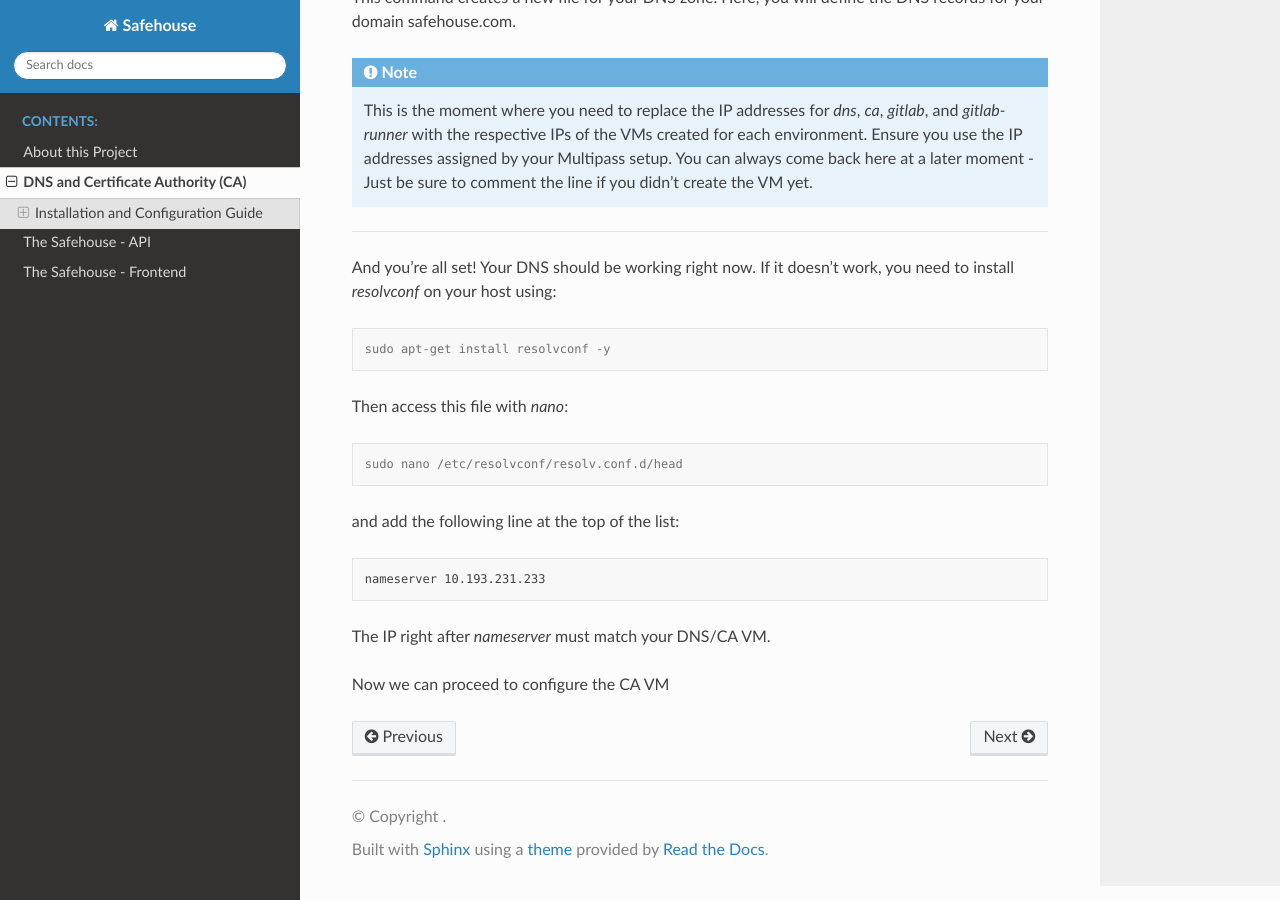
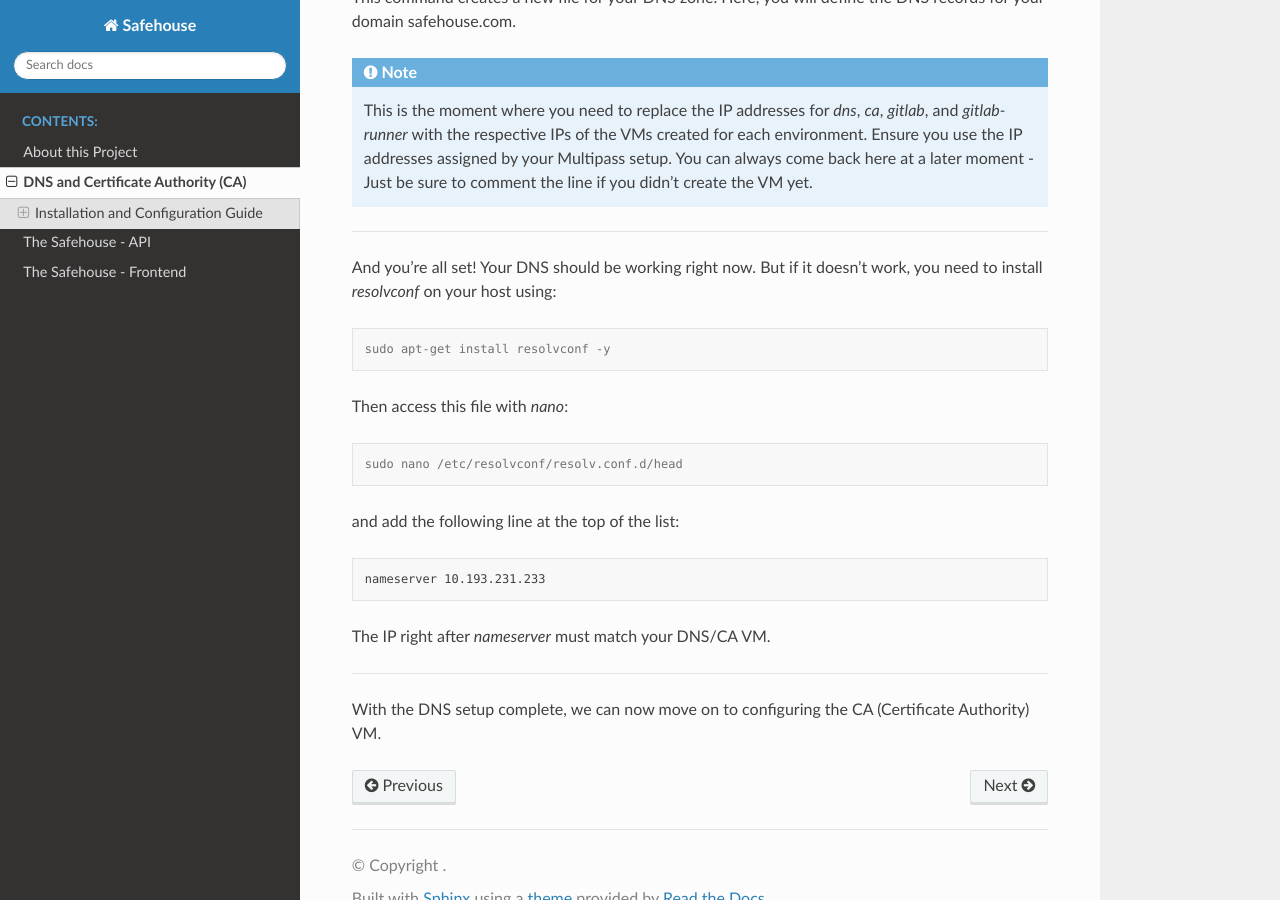
Before and after one commit to adnir-andrade/safehouse, a Sphinx documentation site: the page built from docs/bind9dns.rst, in a window 1280 px wide and 900 px high, scrolled down 1860 px. Built offline with Sphinx 7.4.7 and the Read the Docs theme 2.0.0, drawn with Linux system fonts in a browser that asks for light colours.

Commit message:
Update docs

```diff
--- a/docs/bind9dns.rst
+++ b/docs/bind9dns.rst
@@ -122,7 +122,7 @@ This command creates a new file for your DNS zone. Here, you will define the DNS
 ---------------------
 
 And you're all set! Your DNS should be working right now.
-If it doesn't work, you need to install `resolvconf` on your host using:
+But if it doesn't work, you need to install `resolvconf` on your host using:
 
 .. code-block:: console
 
@@ -142,4 +142,6 @@ and add the following line at the top of the list:
 
 The IP right after `nameserver` must match your DNS/CA VM.
 
-Now we can proceed to configure the CA VM
+---------------------
+
+With the DNS setup complete, we can now move on to configuring the CA (Certificate Authority) VM.
```
